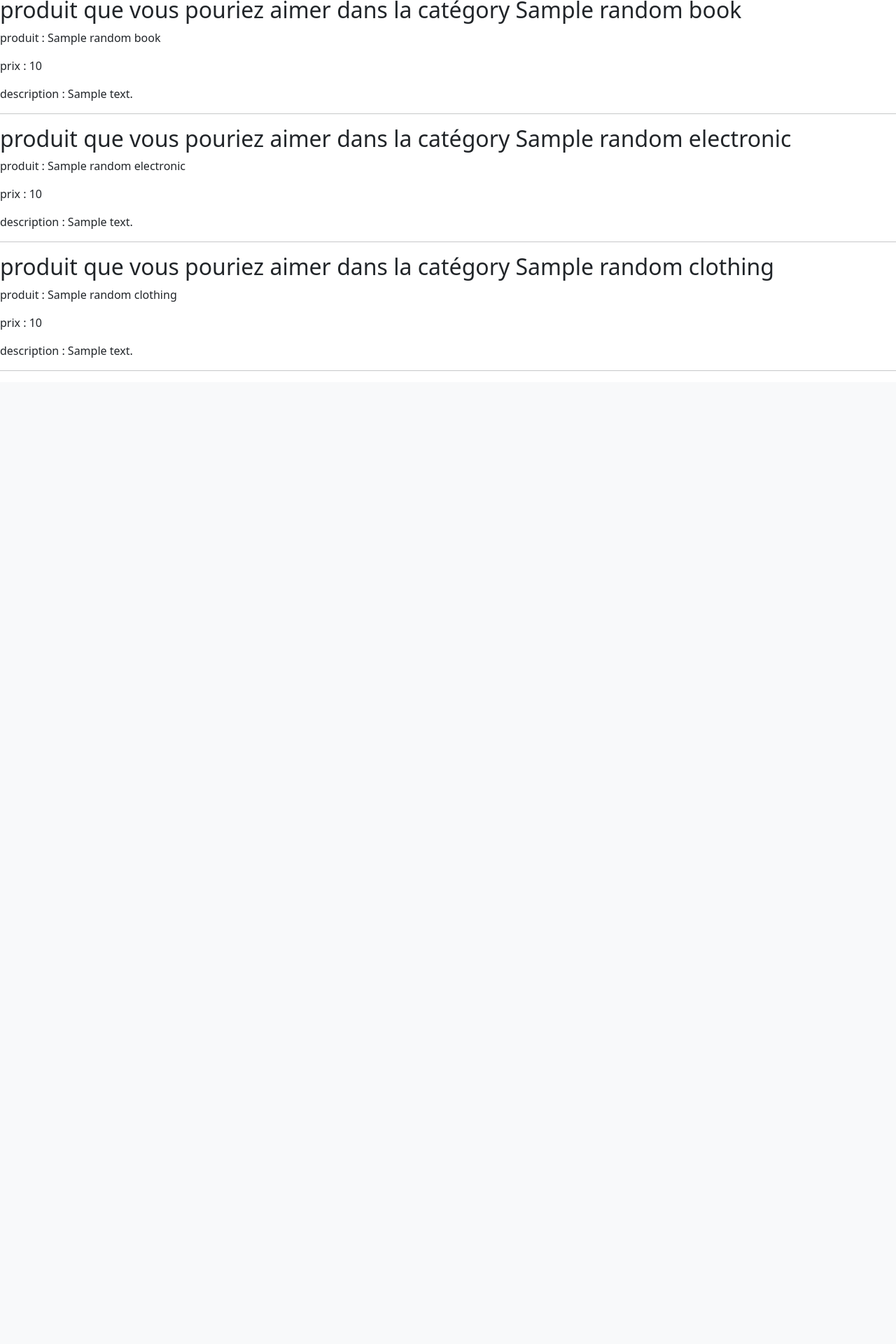
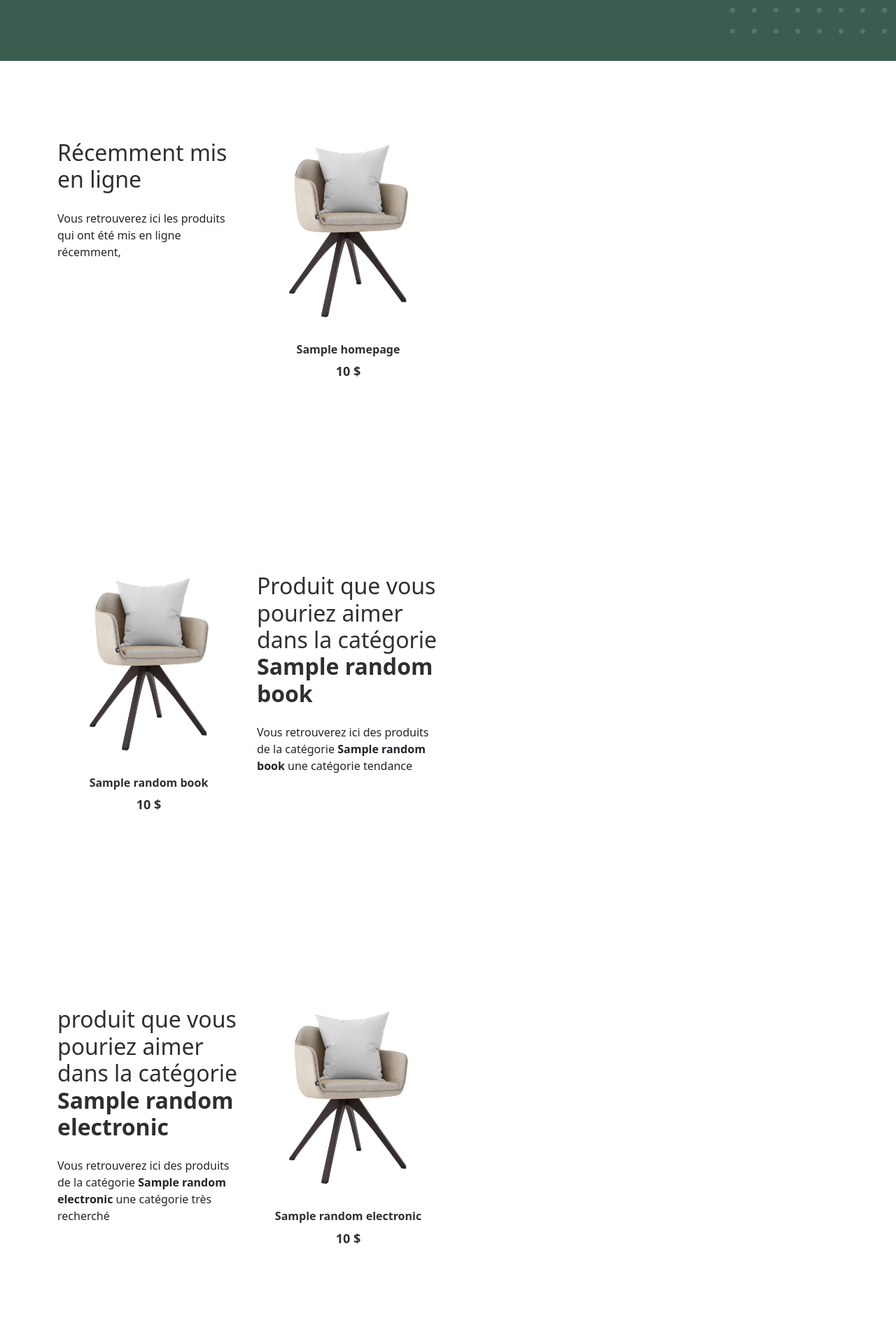
Before and after one commit to mathisbachelier/e-commerce, a PHP site: template E-Commerce/views/homepage/index.php in a window 1280 px wide. Shown: the part 389-2309 px from the top of the page at 70% size. Before the commit the page ends 919 px from the top, so only its background shows below. Run offline with PHP 8.4, Linux system fonts and the light colour scheme; the template is opened without the code that fills it: most values are stand-ins (such as "Sample title", 1, 10 or a date in 2020); style sheets or scripts are compiled from the project's sources; some libraries are stand-ins or nearby versions.

Commit message:
homepage and search page

```diff
--- a/E-Commerce/app/controllers/HomepageController.php
+++ b/E-Commerce/app/controllers/HomepageController.php
@@ -30,7 +30,7 @@ class HomepageController extends Controller
 
 
         if($search == "" && $category == "") {
-            header('Location: /e-commerce-BTS-SIO/E-Commerce/homepage/index');
+            header('Location: /e-commerce-BTS-SIO/E-Commerce/homepage');
         }else{
 
         return $this->view('homepage.search', compact('homepage','categories'));
--- a/E-Commerce/public/index.php
+++ b/E-Commerce/public/index.php
@@ -19,7 +19,7 @@ $router -> post('/login', 'App\controllers\UserController@loginUser');
 $router -> get('/signUp', 'App\controllers\connectionController@create');
 $router -> post('/signUp', 'App\controllers\UserController@createUser');
 
-$router->get('/homepage/index', 'App\controllers\HomepageController@index');
+$router->get('/homepage', 'App\controllers\HomepageController@index');
 $router->post('/homepage/search', 'App\controllers\HomepageController@search');
 
 $router->get('/orderManagement/orders', 'App\controllers\OrderManagementController@index');
--- a/E-Commerce/views/homepage/index.php
+++ b/E-Commerce/views/homepage/index.php
@@ -1,65 +1,141 @@
+
+<div class="hero">
+	<div class="container">
+		<div class="row justify-content-between align-items-center">
+			<div class="col-lg-5">
+                <h1>Retrouver les Produits qui vous font rêver</h1>
 				<form action="/e-commerce-BTS-SIO/E-Commerce/homepage/search" method="POST">
-    <div class="row">
-        <div class="col-6">
-            <label for="name">Nom</label>
-            <input type="text" name="name" placeholder="chercher un produit" class="form-control">
-        </div>
-        <div class="col-6">
-            <label for="categories">catégories</label>
-            <select name="categories" class="form-control">
-                <option value=""></option>
+					<div class="input-group">
+						<input type="text" name="name" placeholder="chercher un produit" class="form-control" style="margin-right: 10px;border-radius: 5px;width: 30%;">
+						<select name="categories" class="form-select" aria-label="Selectionner une catégorie" style="margin-right: 10px;border-radius: 5px;width: 20%;">
+							<option value="" selected disabled>Catégorie</option>
+							<option value="">aucune</option>
 							<option value="toutes">toutes</option>
 							<?php foreach ($params['categories'] as $category) { ?>
 								<option value="<?php echo $category->id; ?>"><?php echo $category->name; ?></option>
 							<?php } ?>
 						</select>
+						<button type="submit" class="btn btn-secondary" style="border-radius: 20px; font-weight: 600;">Rechercher</button>
+					</div>
+				</form>
+			</div>
+			<div class="col-lg-7">
+				<div class="hero-img-wrap">
+					<img src="https://static.vecteezy.com/system/resources/previews/023/743/919/non_2x/courier-delivery-man-holding-parcel-box-with-mobile-phone-fast-online-delivery-service-online-ordering-internet-e-commerce-ideas-for-websites-or-banners-3d-perspective-illustration-free-png.png" alt="image de recherche produit" style="width: 60%; margin-left: 20%; margin-top: -100px;" >
+				</div>
+			</div>
+		</div>
+	</div>
+</div>
+<div class="product-section" >
+	<div class="container">
+		<div class="row">
+
+			<!-- Start Column 1 -->
+			<div class="col-md-12 col-lg-3 mb-5 mb-lg-0">
+				<h2 class="mb-4 section-title">Récemment mis en ligne</h2>
+				<p class="mb-4">Vous retrouverez ici les produits qui ont été mis en ligne récemment,   </p>
+			</div> <!-- End Column 1 -->
+
+
+			<?php foreach ($params['homepage'] as $homepage) { ?>
+				<div class="col-12 col-md-4 col-lg-3 mb-5 mb-md-0">
+					<a class="product-item" href="#">
+						<img src="images/product-1.png" class="img-fluid product-thumbnail">
+						<h3 class="product-title"><?php echo $homepage->name; ?></h3>
+						<strong class="product-price"><?php echo $homepage->price; ?> $</strong>
+
+					</a>
+				</div>
+			<?php } ?>
+		</div>
 	</div>
 </div>
 
 
 
-    <input type="submit" value="appliquer" class="btn btn-outline-secondary">
-</form>
-<hr>
-<div class="row" id="recent_add">
-    <h2>produits récemment ajouter</h1>
-<?php foreach ($params['homepage'] as $homepage) { ?>
-    <div class="col-6" id="homepage_product">
-    <p> produit : <?php echo $homepage->name; ?></p>
-    <p> prix : <?php echo $homepage->price; ?></p>
-    <p> description : <?php echo $homepage->short_content; ?></p>
+<div class="product-section">
+	<div class="container">
+		<div class="row">
+
+
+
+			<?php foreach ($params['randomBooks'] as $randombooks) { ?>
+                <div class="col-12 col-md-4 col-lg-3 mb-5 mb-md-0">
+        <a class="product-item" href="#">
+            <img src="images/product-1.png" class="img-fluid product-thumbnail">
+            <h3 class="product-title"><?php echo $randombooks->name; ?></h3>
+            <strong class="product-price"><?php echo $randombooks->price; ?> $</strong>
+
+
+        </a>
     </div>
-    <hr>
+        <?php } ?>
+                <div class="col-md-12 col-lg-3 mb-5 mb-lg-0">
+				    <h2 class="mb-4 section-title">Produit que vous pouriez aimer dans la catégorie <strong><?= $params['randomBooks'][0]->category_name ?></strong></h2>
+				    <p class="mb-4">Vous retrouverez ici des produits de la catégorie <strong><?= $params['randomBooks'][0]->category_name ?></strong> une catégorie tendance</p>
+                </div>
+			</div>
+		</div>
+	</div>
+</div>
 
+
+
+<div class="product-section">
+	<div class="container">
+		<div class="row">
+
+                <div class="col-md-12 col-lg-3 mb-5 mb-lg-0">
+				    <h2 class="mb-4 section-title">produit que vous pouriez aimer dans la catégorie <strong><?= $params['randomElectronic'][0]->category_name ?></strong></h2>
+				    <p class="mb-4">Vous retrouverez ici des produits de la catégorie <strong><?= $params['randomElectronic'][0]->category_name ?></strong> une catégorie très recherché</p>
+                </div>
+
+
+			<?php foreach ($params['randomElectronic'] as $randomElectronic) { ?>
+                <div class="col-12 col-md-4 col-lg-3 mb-5 mb-md-0">
+        <a class="product-item" href="#">
+            <img src="images/product-1.png" class="img-fluid product-thumbnail">
+            <h3 class="product-title"><?php echo $randomElectronic->name; ?></h3>
+            <strong class="product-price"><?php echo $randomElectronic->price; ?> $</strong>
+
+
+        </a>
+    </div>
 <?php } ?>
 
 			</div>
-<div class="row" id="random_books">
+		</div>
+	</div>
+</div>
 
-    <h2>produit que vous pouriez aimer dans la catégory <?= $params['randomBooks'][0]->category_name ?></h1>
-<?php foreach ($params['randomBooks'] as $randombooks) { ?>
-    <div class="col-6" id="random_book">
-    <p> produit : <?php echo $randombooks->name; ?></p>
-    <p> prix : <?php echo $randombooks->price; ?></p>
-    <p> description : <?php echo $randombooks->short_content; ?></p>
+
+<div class="product-section">
+	<div class="container">
+		<div class="row">
+
+			<?php foreach ($params['randomClothing'] as $randomClothing) { ?>
+                <div class="col-12 col-md-4 col-lg-3 mb-5 mb-md-0">
+        <a class="product-item" href="#">
+            <img src="images/product-1.png" class="img-fluid product-thumbnail">
+            <h3 class="product-title"><?php echo $randomClothing->name; ?></h3>
+            <strong class="product-price"><?php echo $randomClothing->price; ?> $</strong>
+
+
+        </a>
     </div>
-    <hr>
+<?php } ?>
+                <div class="col-md-12 col-lg-3 mb-5 mb-lg-0">
+				    <h2 class="mb-4 section-title">produit que vous pouriez aimer dans la catégorie <strong><?= $params['randomClothing'][0]->category_name ?></strong></h2>
+				    <p class="mb-4">Vous retrouverez ici des produits de la catégorie <strong><?= $params['randomClothing'][0]->category_name ?></strong> une catégorie très recherché</p>
+                </div>
 
-<?php } ?>
 			</div>
-<div class="row" id="random_électronics">
-    <h2>produit que vous pouriez aimer dans la catégory <?= $params['randomElectronic'][0]->category_name ?></h1>
-<?php foreach ($params['randomElectronic'] as $randomElectronic) { ?>
-    <div class="col-6" id="random_book">
-    <p> produit : <?php echo $randomElectronic->name; ?></p>
-    <p> prix : <?php echo $randomElectronic->price; ?></p>
-    <p> description : <?php echo $randomElectronic->short_content; ?></p>
 		</div>
-    <hr>
+	</div>
+</div>
 
-<?php } ?>
-</div>
-<div class="row" id="random_clothing">
+<!-- <div class="row" id="random_clothing">
     <h2>produit que vous pouriez aimer dans la catégory <?= $params['randomClothing'][0]->category_name ?></h1>
 <?php foreach ($params['randomClothing'] as $randomClothing) { ?>
     <div class="col-6" id="random_Clothing">
@@ -72,3 +148,5 @@
 <?php } ?>
 
 </div>
+
+ -->
--- a/E-Commerce/views/layout.php
+++ b/E-Commerce/views/layout.php
@@ -8,37 +8,45 @@
     <link rel="stylesheet" href="<?= SCRIPTS. 'css'. DIRECTORY_SEPARATOR .'bootstrap.min.css'?>">
     <link rel="stylesheet" href="<?= SCRIPTS. 'css'. DIRECTORY_SEPARATOR .'tiny-slider.css'?>">
 </head>
-<body>
+<body style="">
 
-<nav class="navbar navbar-expand-lg navbar-light bg-light">
-  <a class="navbar-brand" href="/e-commerce-BTS-SIO/E-Commerce/homepage/index">ALMEO</a>
-  <button class="navbar-toggler" type="button" data-toggle="collapse" data-target="#navbarSupportedContent" aria-controls="navbarSupportedContent" aria-expanded="false" aria-label="Toggle navigation">
-    <span class="navbar-toggler-icon"></span>
-  </button>
 
-  <div class="collapse navbar-collapse" id="navbarSupportedContent">
-    <ul class="navbar-nav mr-auto">
-      <li class="nav-item ">
-        <a class="nav-link" href="/e-commerce-BTS-SIO/E-Commerce/homepage/index">Accueil </a>
-      </li>
-      <li class="nav-item">
-        <a class="nav-link id" href="#" >Les derniers articless</a>
-      </li>
+<nav class="custom-navbar navbar navbar navbar-expand-md navbar-dark bg-dark" arial-label="Furni navigation bar">
 
-    </ul>
+			<div class="container">
+				<a class="navbar-brand" href="/e-commerce-BTS-SIO/E-Commerce/homepage">ALMEO<span>.</span></a>
 
-    <ul class="navbar-nav ml-auto">
-      <?php
+				<button class="navbar-toggler" type="button" data-bs-toggle="collapse" data-bs-target="#navbarsFurni" aria-controls="navbarsFurni" aria-expanded="false" aria-label="Toggle navigation">
+					<span class="navbar-toggler-icon"></span>
+				</button>
+
+				<div class="collapse navbar-collapse" id="navbarsFurni">
+					<ul class="custom-navbar-nav navbar-nav ms-auto mb-2 mb-md-0">
+						<li class="nav-item ">
+							<a class="nav-link" href="/e-commerce-BTS-SIO/E-Commerce/homepage">Home</a>
+						</li>
+						<li><a class="nav-link" href="#">Shop</a></li>
+						<li><a class="nav-link" href="#">About us</a></li>
+						<li><a class="nav-link" href="#">Services</a></li>
+						<li><a class="nav-link" href="#">Blog</a></li>
+						<li><a class="nav-link" href="#">Contact us</a></li>
+            <?php
       if(isset($_SESSION['auth'])): ?>
       <li class="nav-item ">
         <a class="nav-link" href="/mvc/logout">Se deconnecter </a>
       </li>
       <?php endif; ?>
+					</ul>
 
-    </ul>
+					<ul class="custom-navbar-cta navbar-nav mb-2 mb-md-0 ms-5">
+						<li><a class="nav-link" href="#"><img src="images/user.svg"></a></li>
+						<li><a class="nav-link" href="cart.html"><img src="images/cart.svg"></a></li>
+					</ul>
+				</div>
+			</div>
 
-  </div>
-</nav>
+		</nav>
+
 
         <?= $content ?>
 
```
Also changed, not shown: E-Commerce/app/models/Product.php (+4 -3 lines), E-Commerce/public/css/style.css (+6 -2 lines), E-Commerce/public/template_AMLEO/furni/css/style.css (+4 -6 lines), E-Commerce/views/homepage/search.php (+57 -14 lines), E-Commerce/public/css/bootstrap.min.css, E-Commerce/public/template_AMLEO/furni/images/img-homepage-search.png (added). Lines whose indentation alone changed are shown as unchanged.
